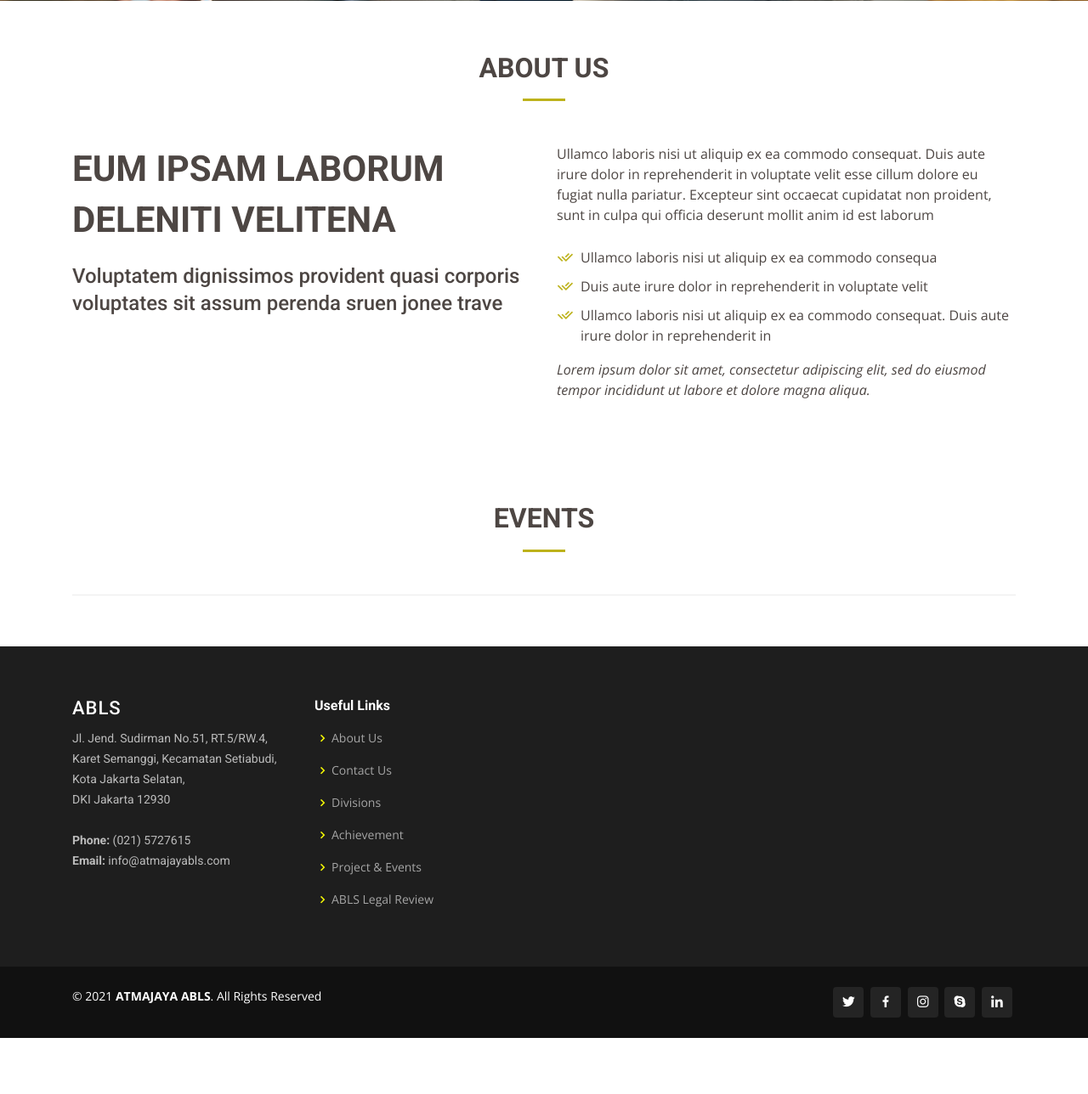
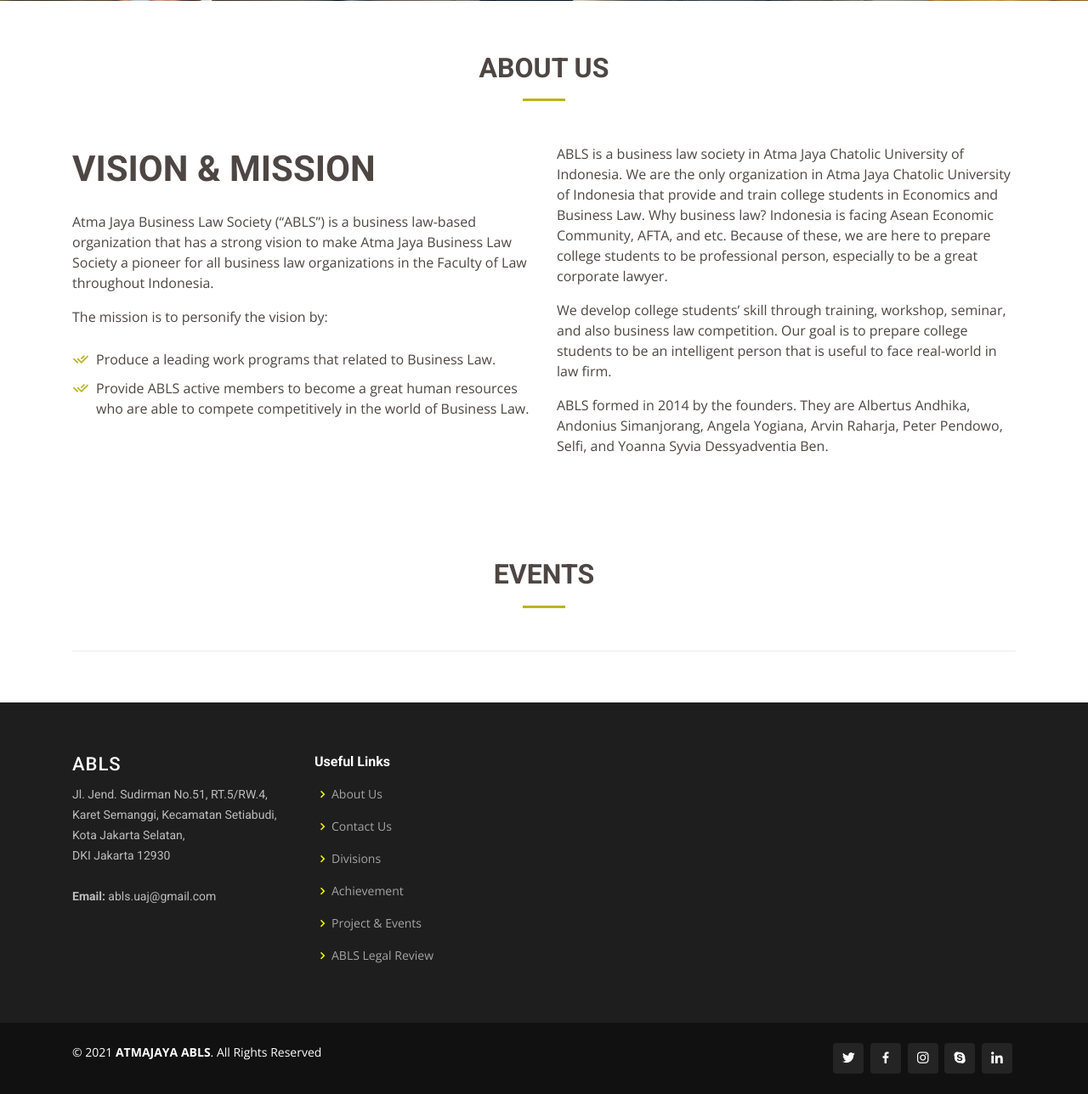
Before and after one commit to Tintapen/atmajayabls, a CodeIgniter app: page /database/ in a window 1280 px wide. Shown: the part 799-2087 px from the top of the page at 85% size. Before the commit the page ends 2021 px from the top, so only its background shows below. Run offline with CodeIgniter, Linux system fonts and the light colour scheme.

Commit message:
Perubahan Data About Us

```diff
--- a/application/views/_partials/footer.php
+++ b/application/views/_partials/footer.php
@@ -8,8 +8,8 @@
 					Jl. Jend. Sudirman No.51, RT.5/RW.4, <br>
 					Karet Semanggi, Kecamatan Setiabudi, Kota Jakarta Selatan, <br>
 					DKI Jakarta 12930 <br><br>
-					<strong>Phone:</strong> (021) 5727615<br>
-					<strong>Email:</strong> info@atmajayabls.com<br>
+					<!-- <strong>Phone:</strong> (021) 5727615<br> -->
+					<strong>Email:</strong> abls.uaj@gmail.com<br>
 				</p>
 			</div>
 
--- a/application/views/home/v_home.php
+++ b/application/views/home/v_home.php
@@ -65,24 +65,40 @@
 
 			<div class="row content">
 				<div class="col-lg-6" data-aos="fade-right">
-					<h2>Eum ipsam laborum deleniti velitena</h2>
-					<h3>Voluptatem dignissimos provident quasi corporis voluptates sit assum perenda sruen jonee trave</h3>
+					<h2>Vision & Mission</h2>
+					<p>Atma Jaya Business Law Society (“ABLS”) is a business law-based organization
+					that has a strong vision to make Atma Jaya Business Law Society a pioneer for all
+					business law organizations in the Faculty of Law throughout Indonesia.</p>
+					<p>The mission is to personify the vision by:
+						<ul>
+						<li><i class="ri-check-double-line"></i> Produce a leading work programs that related to Business Law.</li>
+						<li><i class="ri-check-double-line"></i> Provide ABLS active members to become a great human resources who are
+						able to compete competitively in the world of Business Law.</li>
+					</ul>
 				</div>
 				<div class="col-lg-6 pt-4 pt-lg-0" data-aos="fade-left">
 					<p>
-						Ullamco laboris nisi ut aliquip ex ea commodo consequat. Duis aute irure dolor in reprehenderit in voluptate
-						velit esse cillum dolore eu fugiat nulla pariatur. Excepteur sint occaecat cupidatat non proident, sunt in
-						culpa qui officia deserunt mollit anim id est laborum
+						ABLS is a business law society in Atma Jaya Chatolic University of Indonesia.
+						We are the only organization in Atma Jaya Chatolic University of Indonesia that
+						provide and train college students in Economics and Business Law. Why business law?
+						Indonesia is facing Asean Economic Community, AFTA, and etc. Because of these,
+						we are here to prepare college students to be professional person,
+						especially to be a great corporate lawyer.
 					</p>
-					<ul>
+					<!-- <ul>
 						<li><i class="ri-check-double-line"></i> Ullamco laboris nisi ut aliquip ex ea commodo consequa</li>
 						<li><i class="ri-check-double-line"></i> Duis aute irure dolor in reprehenderit in voluptate velit</li>
 						<li><i class="ri-check-double-line"></i> Ullamco laboris nisi ut aliquip ex ea commodo consequat. Duis aute irure dolor in reprehenderit in</li>
-					</ul>
-					<p class="font-italic">
-						Lorem ipsum dolor sit amet, consectetur adipiscing elit, sed do eiusmod tempor incididunt ut labore et dolore
-						magna aliqua.
+					</ul> -->
+					<p>
+						We develop college students’ skill through training, workshop, seminar, and
+						also business law competition. Our goal is to prepare college students
+						to be an intelligent person that is useful to face real-world in law firm.
 					</p>
+					<p>
+					ABLS formed in 2014 by the founders. They are Albertus Andhika, Andonius
+					Simanjorang, Angela Yogiana, Arvin Raharja, Peter Pendowo, Selfi, and Yoanna
+					Syvia Dessyadventia Ben.</p>
 				</div>
 			</div>
 
```
